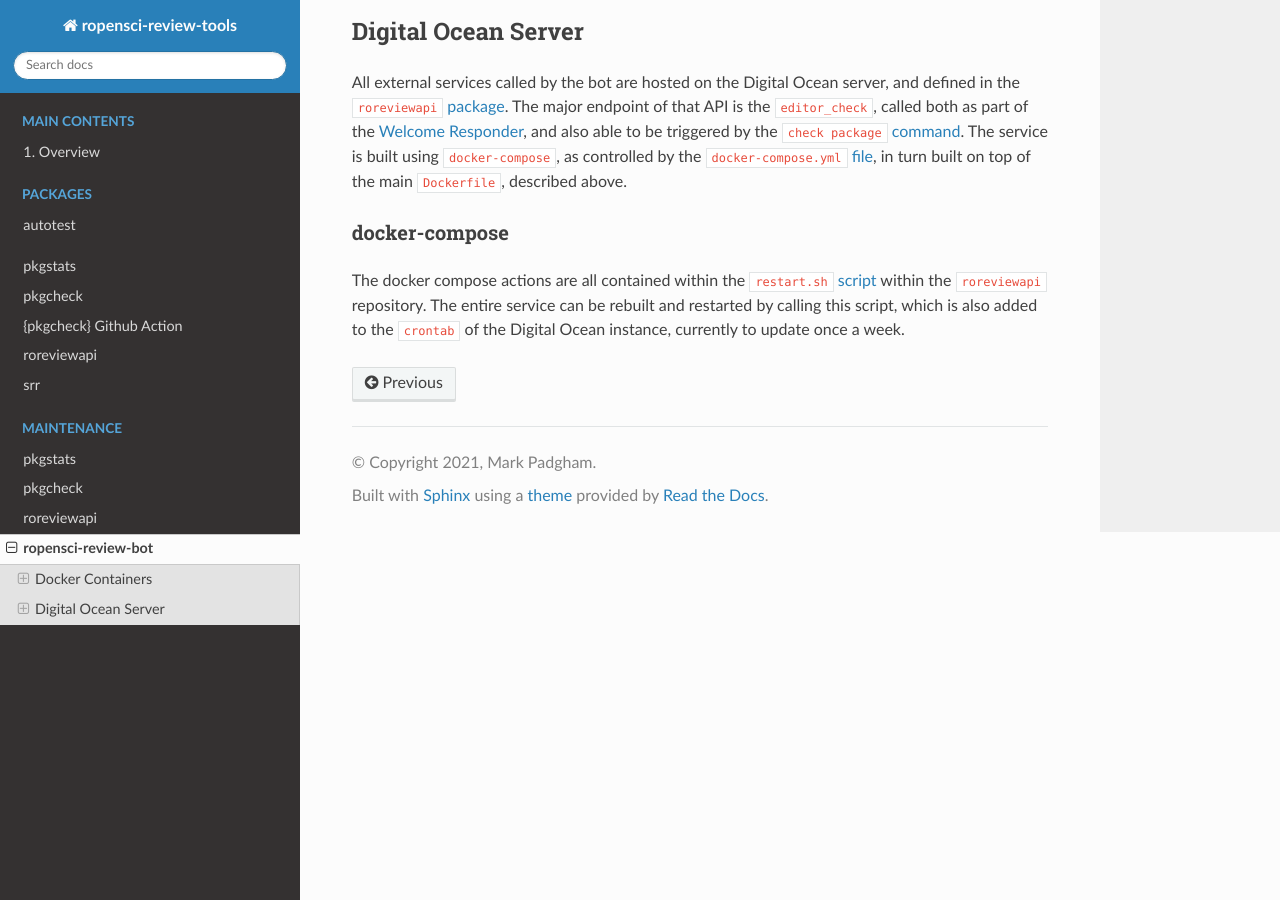
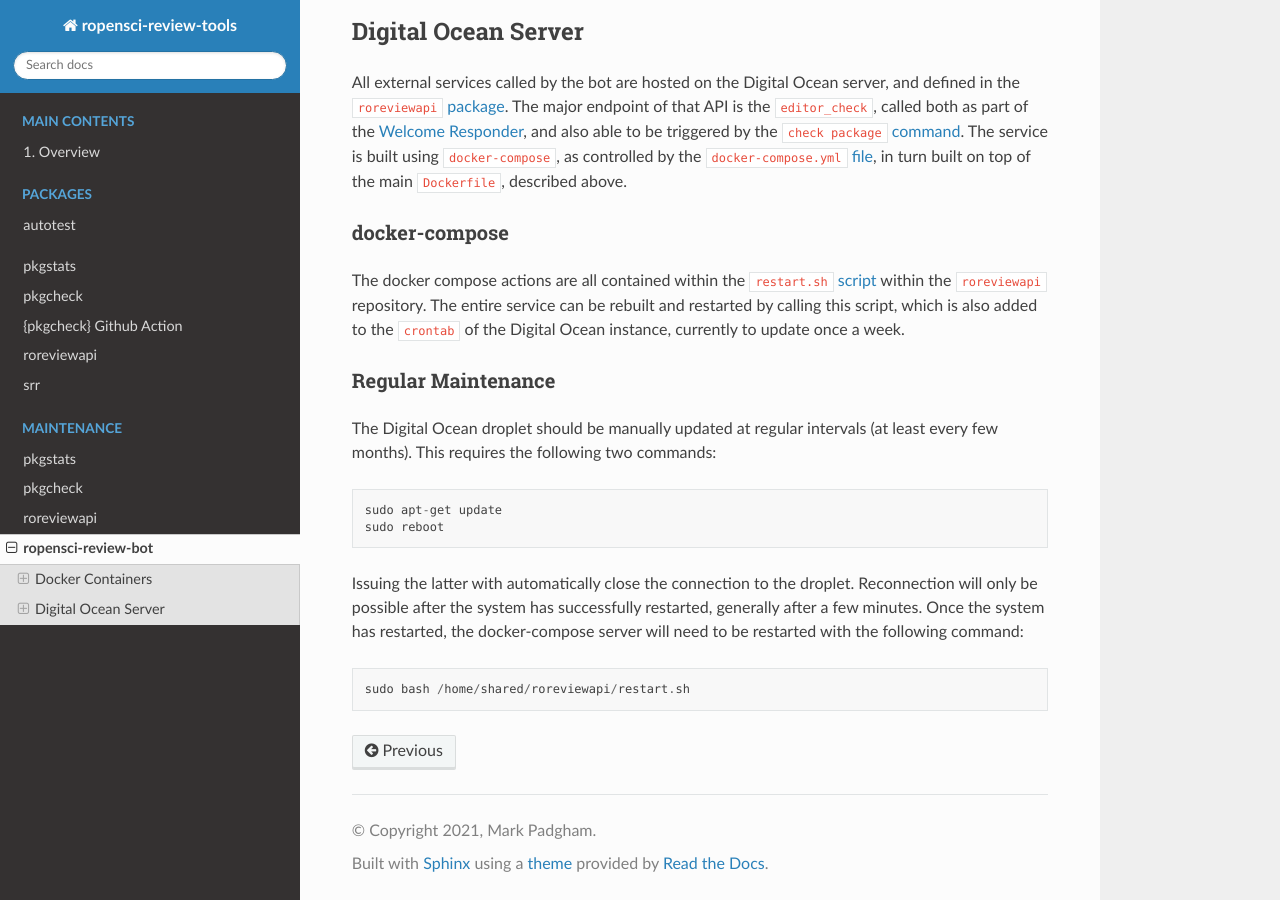
Before and after one commit to ropensci-review-tools/ropensci-review-tools, a Sphinx documentation site: the page built from docs/maintenance/ropensci-review-bot.md, in a window 1280 px wide and 900 px high, scrolled down 766 px. Built offline with Sphinx 7.4.7 and the Read the Docs theme 2.0.0, drawn with Linux system fonts in a browser that asks for light colours; pages that are not in the unit, such as notebooks, are missing from menus.

Commit message:
add digital ocean maintenance section

````diff
--- a/docs/maintenance/ropensci-review-bot.md
+++ b/docs/maintenance/ropensci-review-bot.md
@@ -60,3 +60,22 @@ script](https://github.com/ropensci-review-tools/roreviewapi/blob/main/restart.s
 within the `roreviewapi` repository. The entire service can be rebuilt and
 restarted by calling this script, which is also added to the `crontab` of the
 Digital Ocean instance, currently to update once a week.
+
+### Regular Maintenance
+
+The Digital Ocean droplet should be manually updated at regular intervals (at
+least every few months). This requires the following two commands:
+
+```
+sudo apt-get update
+sudo reboot
+```
+
+Issuing the latter with automatically close the connection to the droplet.
+Reconnection will only be possible after the system has successfully restarted,
+generally after a few minutes. Once the system has restarted, the
+docker-compose server will need to be restarted with the following command:
+
+```
+sudo bash /home/shared/roreviewapi/restart.sh
+```
````
